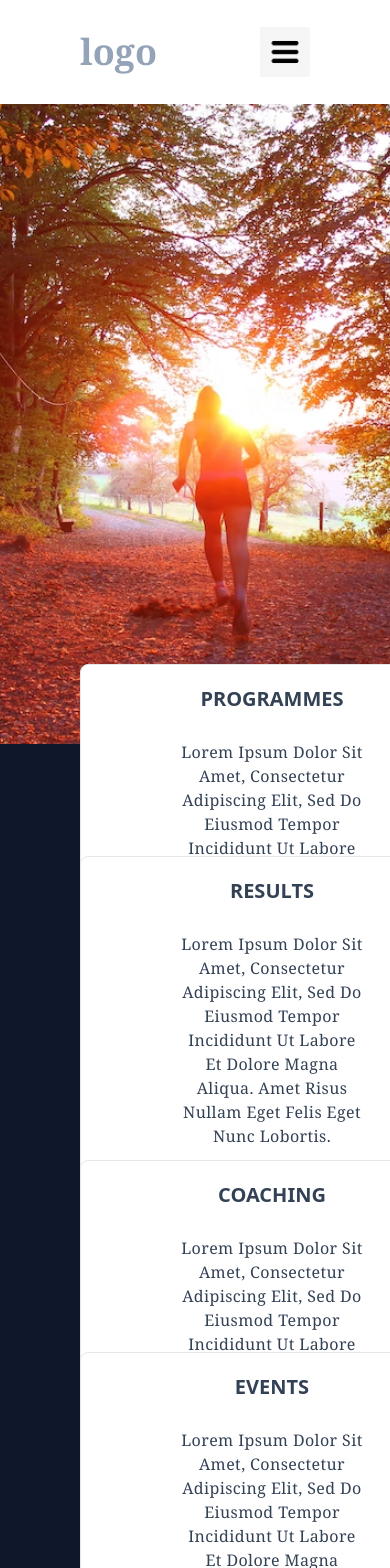
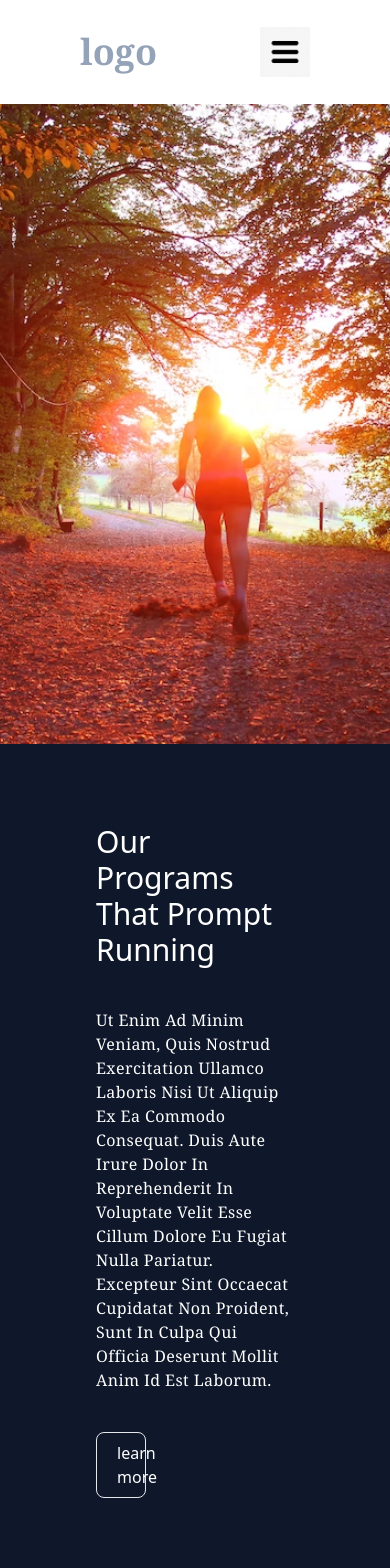
Before and after one commit to yafet-123/Sample_education_sample4_frontend, a Next.js app: page / in a window 390 px wide. Shown: the top 1568 px of the page. Built offline with nearby package versions, Linux system fonts and the light colour scheme.

Commit message:
making mobile responsive

```diff
--- a/components/Hero.js
+++ b/components/Hero.js
@@ -6,7 +6,7 @@ export function Hero() {
     <div className="">
       <div className="hero-background w-full h-[40rem]"></div>
       <div className="bg-slate-900 w-full h-screen ">
-        <div className="flex flex-col lg:flex-row mx-20">
+        <div className="hidden lg:flex flex-col lg:flex-row mx-20">
           <div className="bg-white w-96 h-96 mx-auto -mt-20 border rounded-lg p-5 flex flex-col justify-between">
             <h1 className="text-slate-700 text-xl font-extrabold uppercase text-center">
               Programmes
@@ -69,12 +69,12 @@ export function Hero() {
           </div>
         </div>
 
-        <div className="text-white grid grid-cols-1 lg:grid-cols-2 mx-24 lg:my-20 ">
-          <h1 className="text-xl lg:text-5xl font-light capitalize text-left w-full lg:w-1/2">
+        <div className="text-white grid grid-cols-1 lg:grid-cols-2 mx-24 py-20 lg:py-0 lg:my-20">
+          <h1 className="text-3xl lg:text-5xl font-light capitalize text-left w-full lg:w-1/2 mb-10">
             our programs that prompt running
           </h1>
           <div className="flex flex-col justify-between">
-            <p className="text-left font-serif tracking-wide leading-6 capitalize text-base mb-5">
+            <p className="text-left font-serif tracking-wide leading-6 capitalize text-base mb-10">
               Ut enim ad minim veniam, quis nostrud exercitation ullamco laboris
               nisi ut aliquip ex ea commodo consequat. Duis aute irure dolor in
               reprehenderit in voluptate velit esse cillum dolore eu fugiat
```
